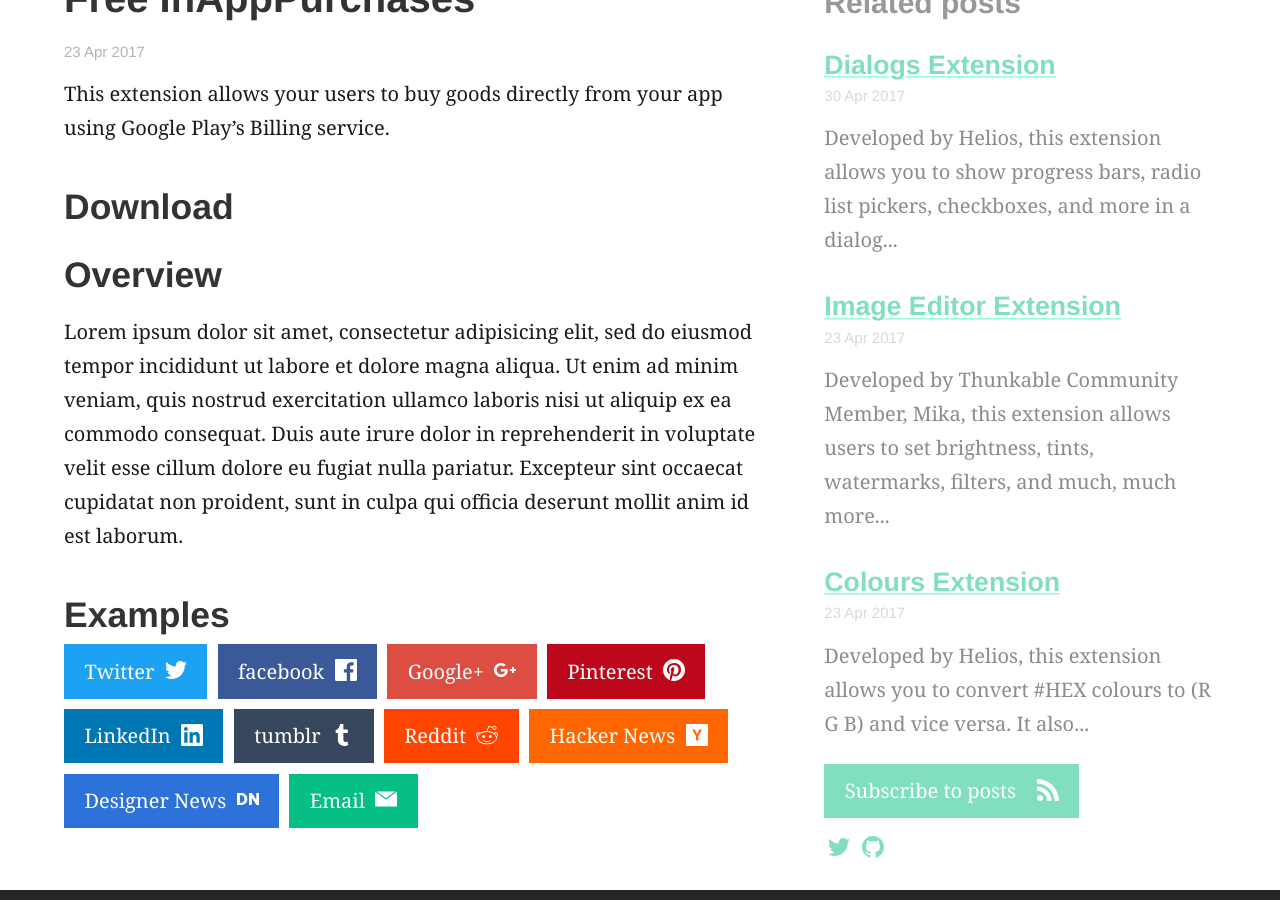
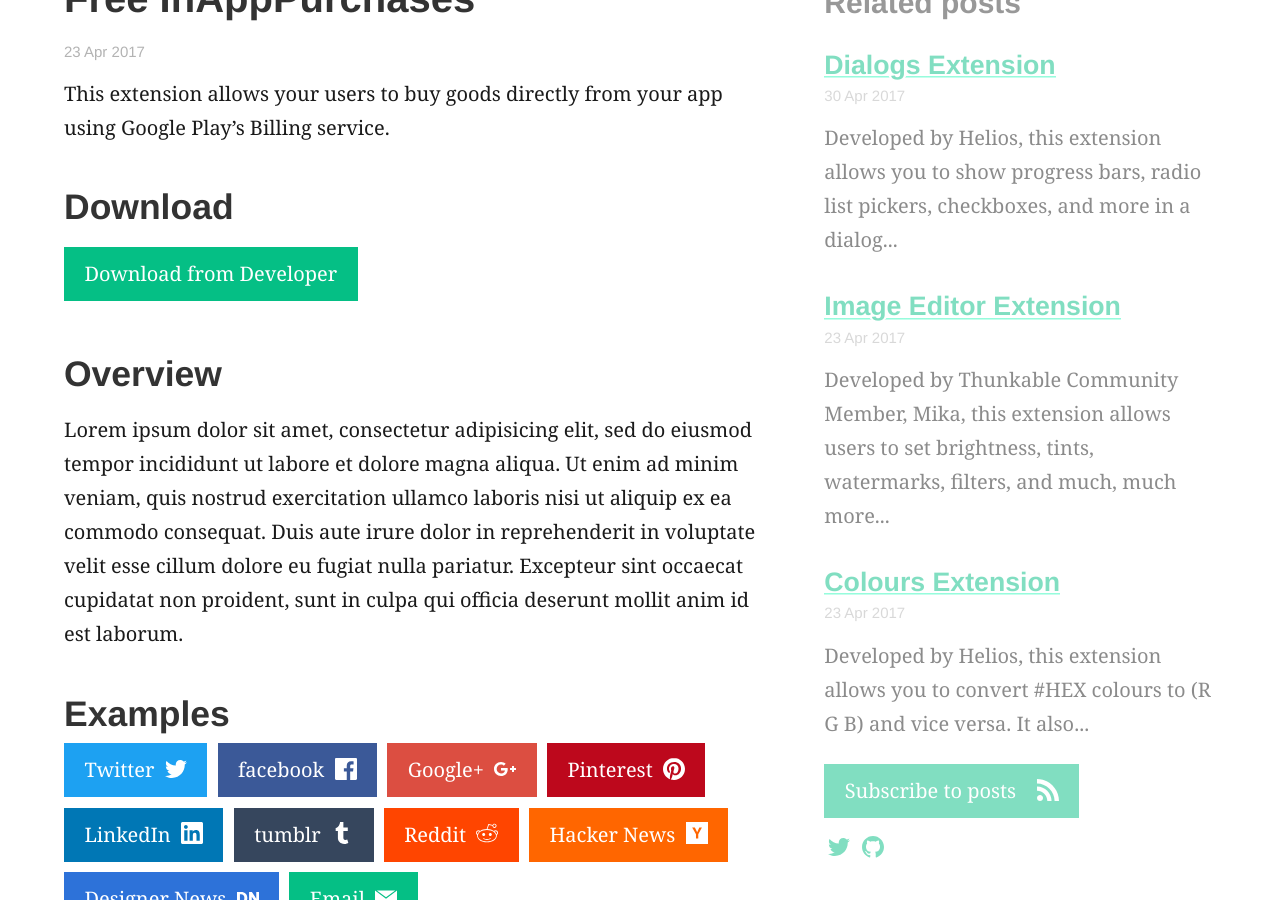
Before and after one commit to domhnallohanlon/thunkable_extensions, a Jekyll site: the page built from _posts/2017-04-23-free-iap.md, in a window 1280 px wide and 900 px high, scrolled down 490 px. Built offline with Jekyll 4.4.1, drawn with Linux system fonts in a browser that asks for light colours.

Commit message:
Add download button

```diff
--- a/_posts/2017-04-23-free-iap.md
+++ b/_posts/2017-04-23-free-iap.md
@@ -10,6 +10,8 @@ This extension allows your users to buy goods directly from your app using Googl
 
 ## Download
 
+{% include button.html text="Download from Developer" link="http://community.thunkable.com/t/free-iap-extension/2082?u=pavi2410" %}
+
 ## Overview
 
 Lorem ipsum dolor sit amet, consectetur adipisicing elit, sed do eiusmod
```
